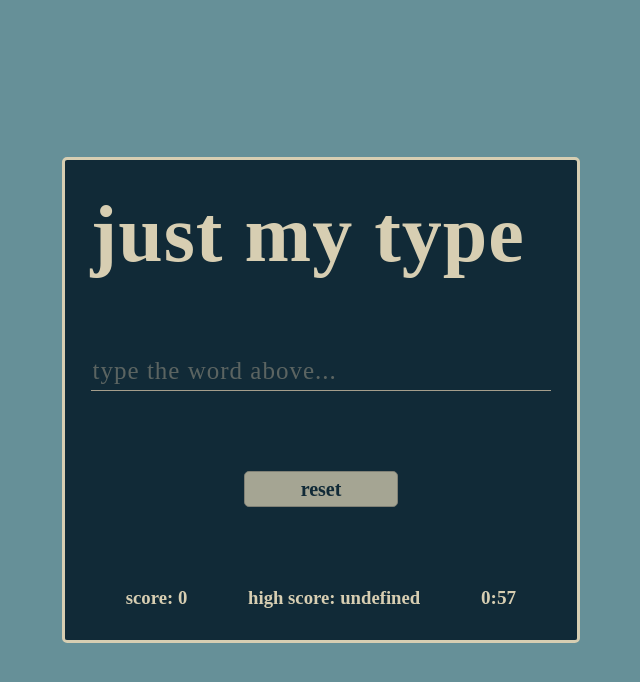
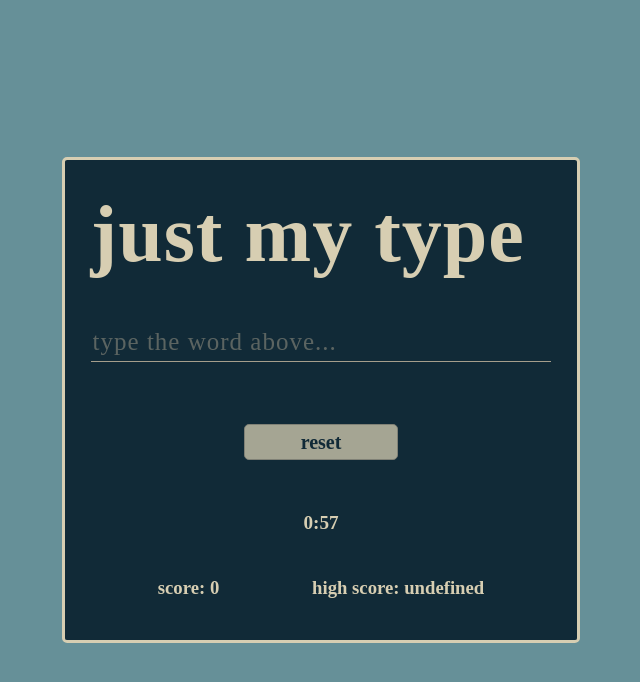
Before and after one commit to NoahAldhous/just-my-type, a React (Create React App) app in the folder my-app/: page / in a window 1280 px wide. Both pictures are taken after a click on the button "click to begin". Shown: the top 682 px of the page, without its empty margins (319-959 px from the left). Built offline with nearby package versions, Linux system fonts and the light colour scheme; no server answers; a web font is replaced by a local one.

Commit message:
fixed timer

```diff
--- a/my-app/src/components/App/App.css
+++ b/my-app/src/components/App/App.css
@@ -37,12 +37,13 @@ body {
 .Button-Container {
   display: flex;
   justify-content: space-evenly;
+  margin-top: 2%;
 }
 
 .Score-Container{
   display: flex;
   justify-content: space-evenly;
-  margin-bottom: 6%;
+  margin-bottom: 8%;
 }
 
 .Score{
@@ -54,3 +55,11 @@ body {
   color: #d7ceb2;
   margin: 0;
 }
+
+.Timer-Container{
+  display: flex;
+  justify-content: center;
+  min-height: 6%;
+  margin: 0;
+  margin-bottom: 2%;
+}
--- a/my-app/src/components/App/App.js
+++ b/my-app/src/components/App/App.js
@@ -1,4 +1,4 @@
-import { useState } from "react";
+import { useState, useEffect } from "react";
 import "./App.css";
 
 import Input from "../Input/Input.js";
@@ -14,6 +14,16 @@ function App() {
   localStorage.setItem('localScore', highScore)
   const [seconds, setSeconds] =  useState(59);
   const [buttonText, setButtonText] = useState("click to begin")
+
+  useEffect(() => {
+    if(localStorage.localScore){
+      setHighScore(localStorage.localScore)
+    }
+    else{
+      setHighScore(0)
+    }
+  }, []);
+
 
   //fetch request for random word API
   async function getWord() {
@@ -60,13 +70,15 @@ function App() {
               <Header word={word} />
             </div>
             <Input handleChange={handleChange}  />
-            <span className= "Button-Container">
+            <section className= "Button-Container">
               <Button buttonText={buttonText} setButtonText = {setButtonText} getWord= {getWord} score = {score} setScore = {setScore} highScore={highScore} setHighScore = {setHighScore} setSeconds = {setSeconds}/>
-            </span>
+            </section>
+            <section className = "Timer-Container">
+              <Timer seconds = {seconds} setSeconds = {setSeconds} score ={score} highScore = {highScore} setHighScore = {setHighScore} />
+            </section>
             <section className = "Score-Container">
               <h3 className = "Score">score: {score}</h3>
               <h3 className = "Highscore">high score: {localStorage.getItem('localScore')}</h3>
-              <Timer seconds = {seconds} setSeconds = {setSeconds} score ={score} highScore = {highScore} setHighScore = {setHighScore} />
             </section>
           </div>
     </main>
--- a/my-app/src/components/Button/Button.js
+++ b/my-app/src/components/Button/Button.js
@@ -3,7 +3,7 @@ import "./Button.css";
 function Button({ buttonText, setButtonText, getWord, score, setScore, highScore, setHighScore, setSeconds, setPaused}) {
 
   var input = document.querySelector(".Input-field")
-
+  var timer = document.querySelector(".the-countdown-component")
     function handleClick(){
       if(score > highScore){
         setHighScore(score)
@@ -15,6 +15,7 @@ function Button({ buttonText, setButtonText, getWord, score, setScore, highScore
         setSeconds(59)
         setScore(0)
         getWord()
+        timer.classList.remove('invisible')
     }
 
   return (
--- a/my-app/src/components/CountdownTimer/CountdownTimer.css
+++ b/my-app/src/components/CountdownTimer/CountdownTimer.css
@@ -13,3 +13,7 @@
     margin: 0;
     font-weight: bold;
 }
+
+.invisible{
+    display: none;
+}
--- a/my-app/src/components/CountdownTimer/CountdownTimer.js
+++ b/my-app/src/components/CountdownTimer/CountdownTimer.js
@@ -32,7 +32,7 @@ const Timer = (props) => {
     });
 
     return (
-        <div className='the-countdown-component'>
+        <div className={['the-countdown-component' , 'invisible'].join(' ')}>
         { seconds === 0
             ? <div className='time-up-text'>1:00</div>
             : <div className='countdown-prog-container'>
```
